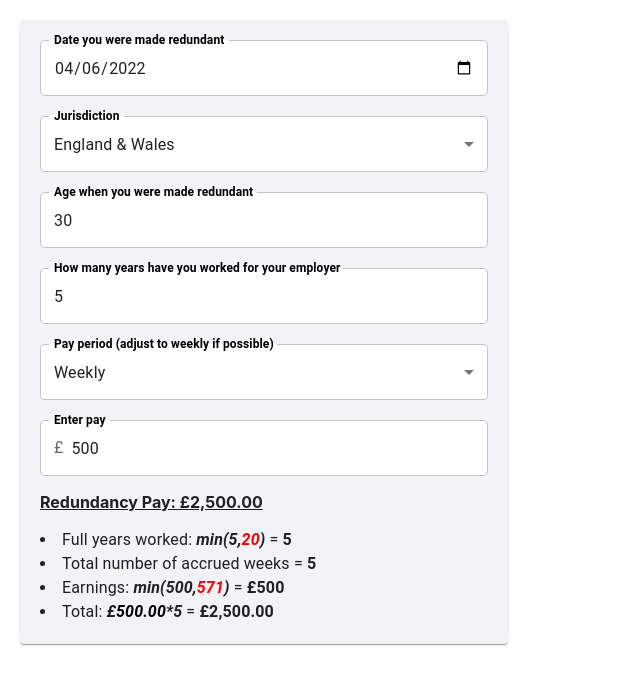
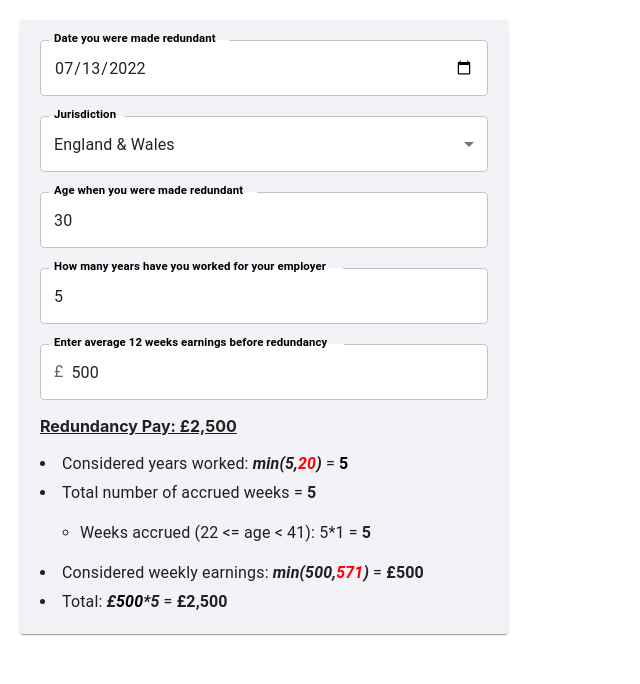
Before and after one commit to alma957/Zelt-Redundancy-Pay-Calculator, a React (Create React App) app: page / in a window 1280 px wide. Shown: the top 684 px of the page, without its empty margins (0-640 px from the left). Built offline with nearby package versions, Linux system fonts and the light colour scheme.

Commit message:
finished

```diff
--- a/src/Forms/redundancyCalculator.tsx
+++ b/src/Forms/redundancyCalculator.tsx
@@ -10,6 +10,7 @@ import {
   InputAdornment,
   OutlinedInput,
   Typography,
+  Box,
 } from "@mui/material";
 import "../App.css";
 
@@ -29,7 +30,7 @@ interface ErrorState {
 }
 export const RedundancyPayCalculator = (): JSX.Element => {
   const initialState: InputState = {
-    date: "2022-04-06",
+    date: new Date().toISOString().substring(0,10),
     pay: 500,
     yearsWorked: 5,
     age: 30,
@@ -62,6 +63,11 @@ export const RedundancyPayCalculator = (): JSX.Element => {
     const [maxTotal,setMaxTotal] = useState<number>(0)
     const [accruedWeeks,setAccruedWeeks] = useState<number>(0)
     const [adjustEarnings,setadjustEarnings] = useState<number>(0)
+    const [yearsWorkedBreak,setYearsWorkedBreak] = useState<any>({
+      "22":0,
+      "41":0,
+      "old":0
+    })
   useEffect(() => {
     for (let e in ErrorInputState) {
       if (ErrorInputState[e as keyof typeof ErrorInputState] !== "") return;
@@ -94,12 +100,24 @@ export const RedundancyPayCalculator = (): JSX.Element => {
   }, [inputState]);
   const calculateWeeks = (age: number, yearsWorked: number) => {
     let res = 0;
+    yearsWorkedBreak["22"] = 0
+    yearsWorkedBreak["41"] = 0
+    yearsWorkedBreak["old"] = 0
     for (let i = 1; i < yearsWorked+1; i++) {
-      if (age - i < 22) res += 0.5;
-      else if (age - i >= 22 && age - i < 41) res += 1;
-      else if (age-i >= 41) res += 1.5;
+      if (age - i < 22) {
+        res += 0.5
+        yearsWorkedBreak["22"]+=1
+      }
+      else if (age - i >= 22 && age - i < 41) {
+        res += 1
+        yearsWorkedBreak["41"]+=1
+      }
+      else if (age-i >= 41) {
+        res += 1.5
+        yearsWorkedBreak["old"]+=1
+      };
     }
-
+    setYearsWorkedBreak(yearsWorkedBreak)
     return res;
   };
   return (
@@ -122,7 +140,7 @@ export const RedundancyPayCalculator = (): JSX.Element => {
         label="Date you were made redundant"
         InputLabelProps={{
           shrink: true,
-          style: {color: "black",fontWeight:"bold"},
+          style: {color: "black",fontWeight:"bold",fontSize:"95%"},
         }}
         value={inputState.date}
         onChange={e => {
@@ -149,7 +167,7 @@ export const RedundancyPayCalculator = (): JSX.Element => {
         }}
       />
       <FormControl>
-        <InputLabel style={{marginTop: st.marginTop, color: "black",fontWeight:"bold"}}>
+        <InputLabel style={{marginTop: st.marginTop, color: "black",fontWeight:"bold",fontSize:"95%"}}>
           Jurisdiction
         </InputLabel>
         <Select
@@ -172,14 +190,13 @@ export const RedundancyPayCalculator = (): JSX.Element => {
         label="Age when you were made redundant"
         type="number"
         error={ErrorInputState.age !== ""}
-        style={st}
+        style={{marginTop: "20px", background: "white"}}
         InputProps={{
           inputProps: {min: 0, max: 100},
 
         }}
         InputLabelProps={{
-          shrink: true,
-          style: {color: "black",fontWeight:"bold"},
+          style: {color: "black",fontWeight:"bold",fontSize:"95%"},
         }}
         value={inputState.age}
         onChange={e => {
@@ -202,7 +219,7 @@ export const RedundancyPayCalculator = (): JSX.Element => {
       <TextField
         label="How many years have you worked for your employer"
         InputLabelProps={{
-          style: {color: "black",fontWeight:"bold"},
+          style: {color: "black",fontWeight:"bold",fontSize:"95%"},
           shrink: true,
         }}
         error={ErrorInputState.yearsWorked !== ""}
@@ -228,40 +245,19 @@ export const RedundancyPayCalculator = (): JSX.Element => {
         helperText={ErrorInputState.yearsWorked}
         FormHelperTextProps={{style: errorStyle}}
       />
-      <FormControl>
-        <InputLabel
-          style={{
-            marginTop: st.marginTop,
-            fontWeight:"bold",
-            color: "black",
-          }}
-        >
-          Pay period (adjust to weekly if possible)
-        </InputLabel>
-        <Select
-          label="Pay period (adjust to weekly if possible)"
-          style={st}
-          value={inputState!.payPeriod}
-          input={<OutlinedInput label="Pay period (adjust to weekly if possible)" />}
-          onChange={e => {
-            inputState!.payPeriod = e.target.value as string;
-            setInputState({...inputState});
-          }}
-        >
-          <MenuItem value="annually">Annually</MenuItem>
-          <MenuItem value="monthly">Monthly</MenuItem>
-          <MenuItem value="weekly">Weekly</MenuItem>
-          <MenuItem value="daily">Daily</MenuItem>
-        </Select>
-      </FormControl>
+
+
+
+
       <TextField
-        label="Enter pay"
+        label="Enter average 12 weeks earnings before redundancy"
+        key="pay"
         type="number"
         style={st}
         InputLabelProps={{
-          style: {color: "#000000",fontWeight:"bold"},
-          shrink: true,
+          style: {color: "#000000",fontWeight:"bold",fontSize:"95%"}
         }}
+        variant="outlined"
         InputProps={{
           startAdornment: <InputAdornment position="start">£</InputAdornment>,
           inputProps: {min: 0, max: 100},
@@ -285,23 +281,40 @@ export const RedundancyPayCalculator = (): JSX.Element => {
       </p>
       <Typography>
       <li>
-          Full years worked: <i style={{fontWeight:"bold"}}>min({inputState.yearsWorked},<span style={{"color":"red",fontWeight:"bold"}}>{20}</span>)</i> =<span style={{fontWeight:"bold"}}> {Math.min(inputState.yearsWorked,20)}</span>
+          Considered years worked: <i style={{fontWeight:"bold"}}>min({inputState.yearsWorked},<span style={{"color":"red",fontWeight:"bold"}}>{20}</span>)</i> =<span style={{}}></span> <span style={{color:inputState.yearsWorked>20 ? "red":"black",fontWeight:"bold"}}>{Math.min(inputState.yearsWorked,20)}</span>
+      </li>
+
+        <li style={{marginTop:"5px"}}>
+          Total number of accrued weeks =<span style={{fontWeight:"bold"}}> {accruedWeeks}</span>
+
+          <ul style={{listStyleType:"circle"}}>
+          <li style={{display:yearsWorkedBreak["22"]===0?"none":"list-item",listStyleType:"circle"}}>
+          Weeks accrued (age {"<"} 22): {yearsWorkedBreak["22"]}*0.5 = <b>{yearsWorkedBreak["22"]*0.5}</b>
+          </li>
+          <li style= {{display:yearsWorkedBreak["41"]===0?"none":"list-item",listStyleType:"circle"}}>
+          Weeks accrued (22{" <= age < "}41): {yearsWorkedBreak["41"]}*1 =<b> {yearsWorkedBreak["41"]*1}</b>
+          </li>
+          <li style= {{display:yearsWorkedBreak["old"]===0?"none":"list-item",listStyleType:"circle"}}>
+          Weeks accrued {"(age >= 41)"}: {yearsWorkedBreak["old"]}*1.5 = <b>{yearsWorkedBreak["old"]*1.5}</b>
+          </li>
+          </ul>
+
         </li>
-        <li>
-          Total number of accrued weeks =<span style={{fontWeight:"bold"}}> {accruedWeeks}</span>
-        </li>
-        <li>
-          Earnings: <i style={{fontWeight:"bold"}}>min({roundUpAll(inputState.pay*(mappingEarnings[inputState.payPeriod as keyof typeof mappingEarnings] as number))},<span style={{"color":"red",fontWeight:"bold"}}>{maxWeek}</span>)</i> =<span style={{fontWeight:"bold"}}> £{adjustEarnings}</span>
+
+
+        <li >
+          Considered weekly earnings: <i style={{fontWeight:"bold"}}>min({roundUpAll(inputState.pay*(mappingEarnings[inputState.payPeriod as keyof typeof mappingEarnings] as number))},<span style={{"color":"red",fontWeight:"bold"}}>{maxWeek}</span>)</i> =<span style={{fontWeight:"bold"}}> £{adjustEarnings}</span>
           </li>
-        <li>
-          Total: <i style={{fontWeight:"bold"}}>£<span style={{color:adjustEarnings>maxWeek?"red":"black"}}>{currencyFormat(Math.min(adjustEarnings,maxWeek))}</span>*{accruedWeeks}</i> = <span style={{fontWeight:"bold"}}> £{currencyFormat(result)} </span>
+        <li style={{marginTop:"5px"}}>
+          Total: <i style={{fontWeight:"bold"}}>£<span style={{color:adjustEarnings>maxWeek?"red":"black"}}>{currencyFormat(roundUpAll(Math.min(adjustEarnings,maxWeek)))}</span>*{accruedWeeks}</i> = <span style={{fontWeight:"bold"}}> £{currencyFormat(result)} </span>
         </li>
       </Typography>
     </Paper>
   );
 };
 const currencyFormat = (num: number): string => {
-  return num.toFixed(2).replace(/(\d)(?=(\d{3})+(?!\d))/g, "$1,");
+
+  return num.toString().replace(/(\d)(?=(\d{3})+(?!\d))/g, "$1,");
 };
 
 
```
